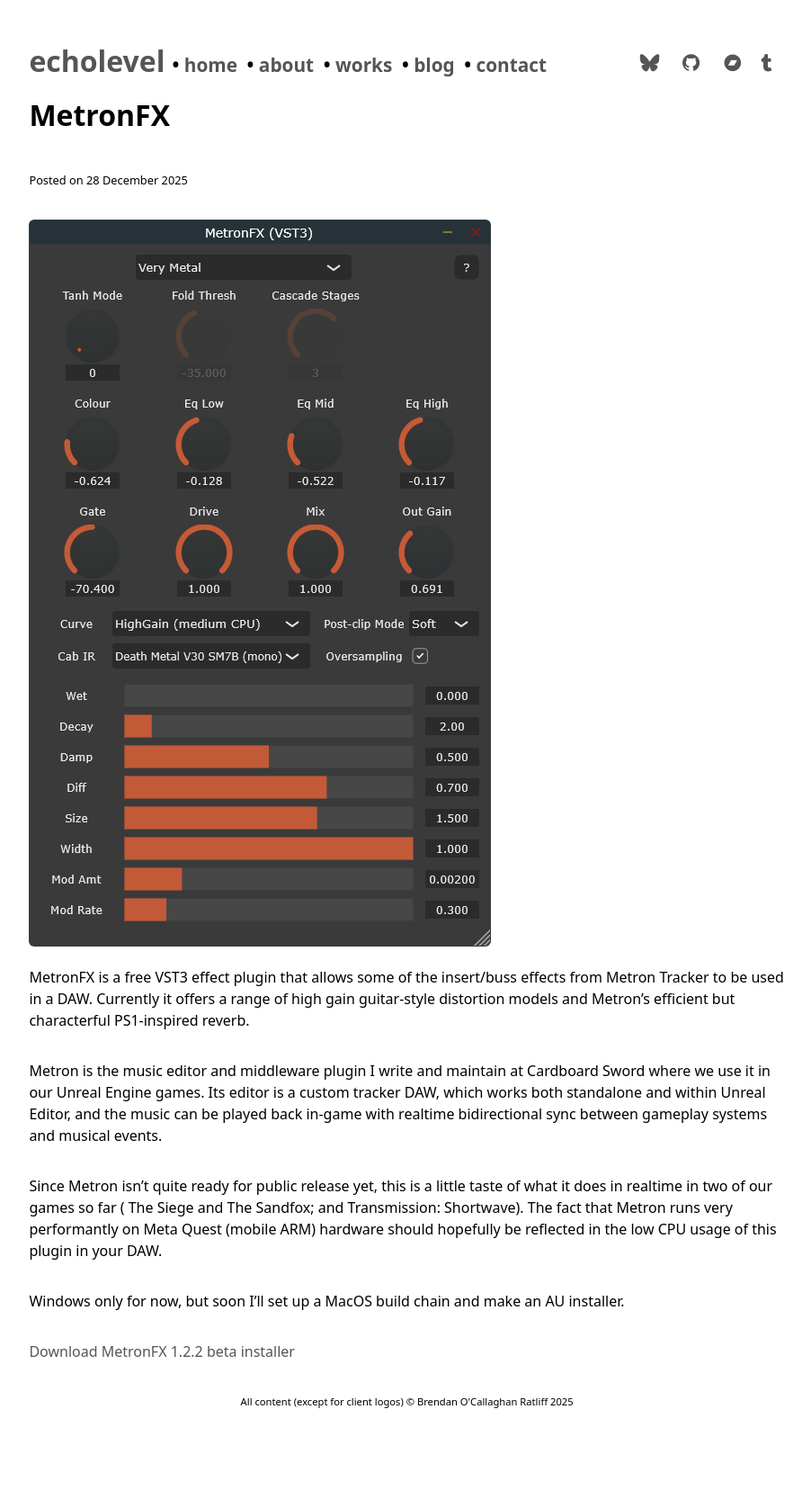
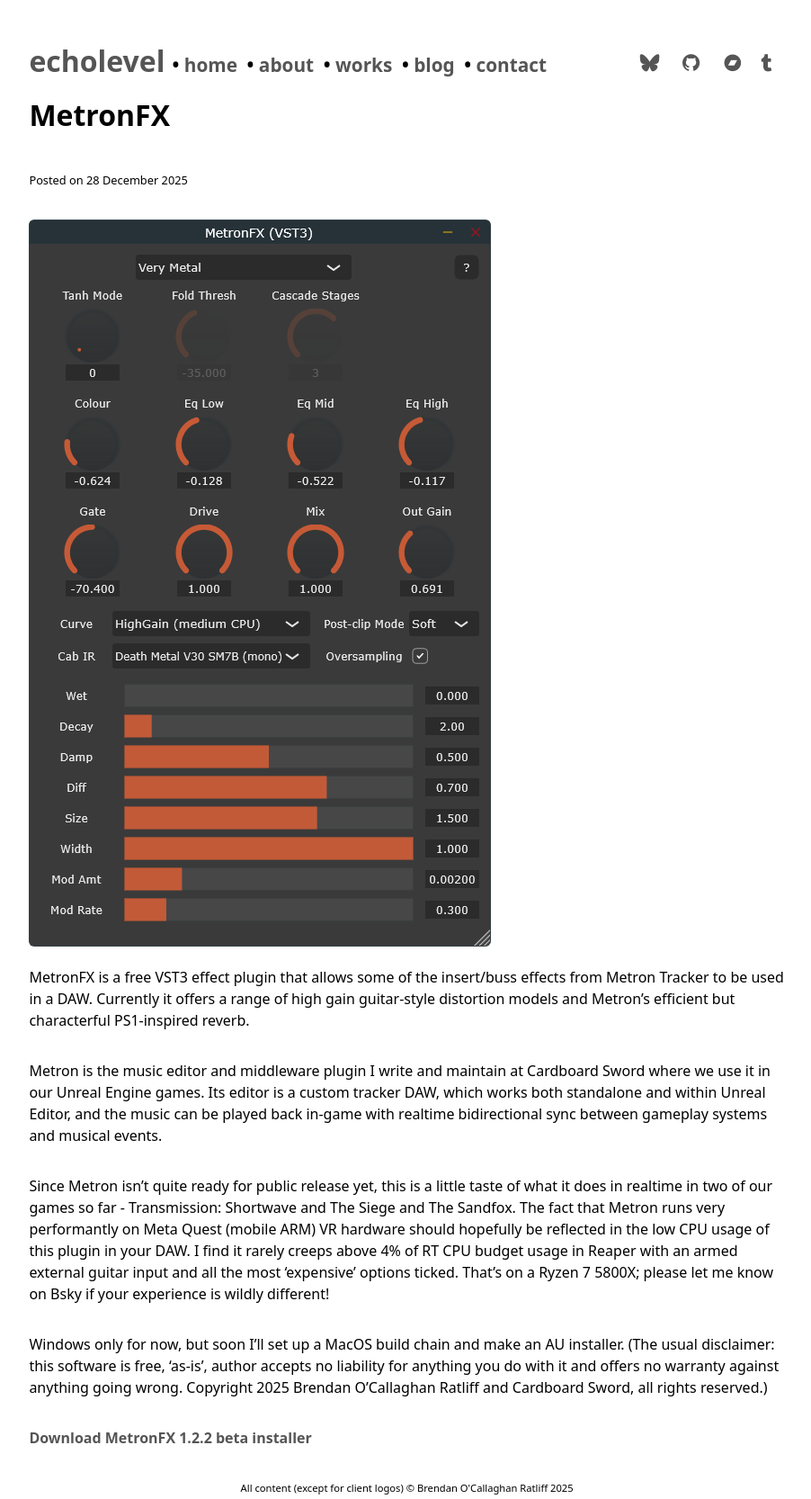
Before and after one commit to echolevel/echolevel.github.io, a Jekyll site: the page built from _works/metronfx.md, in a window 1280 px wide. Shown: the whole page at 90% size, without its empty margins (189-1091 px from the left). Built offline with Jekyll 4.4.1, drawn with Linux system fonts in a browser that asks for light colours; nearby versions of some CDN libraries; before the commit the page ends 1570 px from its top, so only the background shows below that.

Commit message:
metronfx

```diff
--- a/_works/metronfx.md
+++ b/_works/metronfx.md
@@ -19,10 +19,11 @@
 Its editor is a custom tracker DAW, which works both standalone and within Unreal Editor, and the music can be played back in-game
 with realtime bidirectional sync between gameplay systems and musical events.
 
-Since Metron isn't quite ready for public release yet, this is a little taste of what it does in realtime in two of our games so far (
-The Siege and The Sandfox; and Transmission: Shortwave). The fact that Metron runs very performantly on Meta Quest (mobile ARM) hardware
-should hopefully be reflected in the low CPU usage of this plugin in your DAW.
+Since Metron isn't quite ready for public release yet, this is a little taste of what it does in realtime in two of our games so far - Transmission: Shortwave and The Siege and The Sandfox. The fact that Metron runs very performantly on Meta Quest (mobile ARM) VR hardware
+should hopefully be reflected in the low CPU usage of this plugin in your DAW. I find it rarely creeps above 4% of RT CPU budget usage
+in Reaper with an armed external guitar input and all the most 'expensive' options ticked. That's on a Ryzen 7 5800X; please let me know on Bsky if your experience is wildly different!
 
-Windows only for now, but soon I'll set up a MacOS build chain and make an AU installer.
+Windows only for now, but soon I'll set up a MacOS build chain and make an AU installer. (The usual disclaimer: this software is free, 'as-is', author
+accepts no liability for anything you do with it and offers no warranty against anything going wrong. Copyright 2025 Brendan O'Callaghan Ratliff and Cardboard Sword, all rights reserved.)
 
-[Download MetronFX 1.2.2 beta installer](/assets/downloads/MetronFX-windows.1.2.2.beta.exe)
+**[Download MetronFX 1.2.2 beta installer](/assets/downloads/MetronFX-windows.1.2.2.beta.exe)**
```
